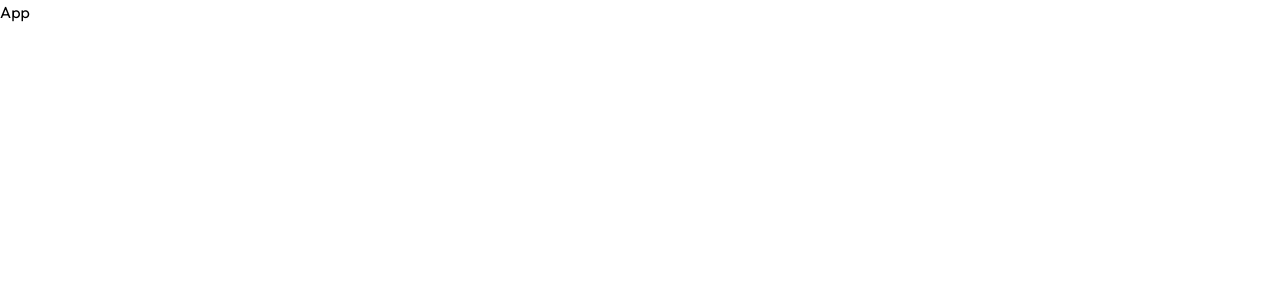
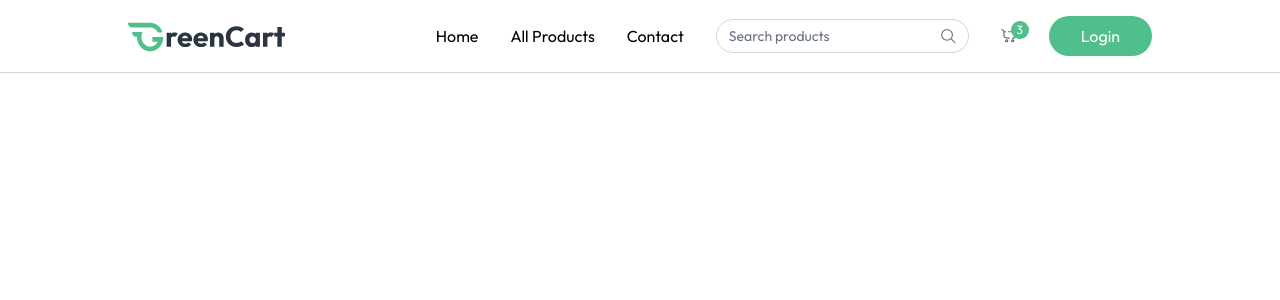
Before and after one commit to supuni97/GreenCart, a React (Vite) app in the folder client/: page / in a window 1280 px wide. Shown: the top 300 px of the page. Built offline with nearby package versions, Linux system fonts and the light colour scheme.

Commit message:
Updated navbar

```diff
--- a/client/src/App.jsx
+++ b/client/src/App.jsx
@@ -1,7 +1,12 @@
 import React from "react";
+import Navbar from "./components/Navbar";
 
 const App = () => {
-  return <div>App</div>;
+  return (
+    <div>
+      <Navbar />
+    </div>
+  );
 };
 
 export default App;
--- a/client/src/components/Navbar.jsx
+++ b/client/src/components/Navbar.jsx
@@ -1,22 +1,29 @@
+/* eslint-disable no-unused-vars */
 import React from "react";
+import { NavLink } from "react-router-dom";
+import { assets } from "../assets/assets.js";
+import { useAppContext } from "../context/AppContext.jsx";
 
 const Navbar = () => {
   const [open, setOpen] = React.useState(false);
+  const { user, setUser, setShowUserLogin, navigate } = useAppContext();
+
+  const logout = async () => {
+    setUser(null);
+    navigate("/");
+  };
+
   return (
     <nav className="flex items-center justify-between px-6 md:px-16 lg:px-24 xl:px-32 py-4 border-b border-gray-300 bg-white relative transition-all">
-      <a href="#">
-        <img
-          className="h-9"
-          src="https://raw.githubusercontent.com/prebuiltui/prebuiltui/main/assets/dummyLogo/dummyLogoColored.svg"
-          alt="dummyLogoColored"
-        />
-      </a>
+      <NavLink to="/">
+        <img className="h-9" src={assets.logo} alt="logo" />
+      </NavLink>
 
       {/* Desktop Menu */}
       <div className="hidden sm:flex items-center gap-8">
-        <a href="#">Home</a>
-        <a href="#">About</a>
-        <a href="#">Contact</a>
+        <NavLink to="/">Home</NavLink>
+        <NavLink to="/products">All Products</NavLink>
+        <NavLink to="/">Contact</NavLink>
 
         <div className="hidden lg:flex items-center text-sm gap-2 border border-gray-300 px-3 rounded-full">
           <input
@@ -24,54 +31,25 @@ const Navbar = () => {
             type="text"
             placeholder="Search products"
           />
-          <svg
-            width="16"
-            height="16"
-            viewBox="0 0 16 16"
-            fill="none"
-            xmlns="http://www.w3.org/2000/svg"
-          >
-            <path
-              d="M10.836 10.615 15 14.695"
-              stroke="#7A7B7D"
-              stroke-width="1.2"
-              stroke-linecap="round"
-              stroke-linejoin="round"
-            />
-            <path
-              clip-rule="evenodd"
-              d="M9.141 11.738c2.729-1.136 4.001-4.224 2.841-6.898S7.67.921 4.942 2.057C2.211 3.193.94 6.281 2.1 8.955s4.312 3.92 7.041 2.783"
-              stroke="#7A7B7D"
-              stroke-width="1.2"
-              stroke-linecap="round"
-              stroke-linejoin="round"
-            />
-          </svg>
+          <img src={assets.search_icon} alt="search" className="w-4 h-4" />
         </div>
 
         <div className="relative cursor-pointer">
-          <svg
-            width="18"
-            height="18"
-            viewBox="0 0 14 14"
-            fill="none"
-            xmlns="http://www.w3.org/2000/svg"
-          >
-            <path
-              d="M.583.583h2.333l1.564 7.81a1.17 1.17 0 0 0 1.166.94h5.67a1.17 1.17 0 0 0 1.167-.94l.933-4.893H3.5m2.333 8.75a.583.583 0 1 1-1.167 0 .583.583 0 0 1 1.167 0m6.417 0a.583.583 0 1 1-1.167 0 .583.583 0 0 1 1.167 0"
-              stroke="#615fff"
-              stroke-linecap="round"
-              stroke-linejoin="round"
+          <img
+            src={assets.nav_cart_icon}
+            alt="cart"
+            className="w-4 opacity-80"
           />
-          </svg>
-          <button className="absolute -top-2 -right-3 text-xs text-white bg-indigo-500 w-[18px] h-[18px] rounded-full">
+          <button className="absolute -top-2 -right-3 text-xs text-white bg-primary w-[18px] h-[18px] rounded-full">
             3
           </button>
         </div>
 
-        <button className="cursor-pointer px-8 py-2 bg-indigo-500 hover:bg-indigo-600 transition text-white rounded-full">
+        {
+          <button className="cursor-pointer px-8 py-2 bg-primary hover:bg-primary-dull transition text-white rounded-full">
             Login
           </button>
+        }
       </div>
 
       <button
@@ -80,38 +58,50 @@ const Navbar = () => {
         className="sm:hidden"
       >
         {/* Menu Icon SVG */}
-        <svg
-          width="21"
-          height="15"
-          viewBox="0 0 21 15"
-          fill="none"
-          xmlns="http://www.w3.org/2000/svg"
-        >
-          <rect width="21" height="1.5" rx=".75" fill="#426287" />
-          <rect x="8" y="6" width="13" height="1.5" rx=".75" fill="#426287" />
-          <rect x="6" y="13" width="15" height="1.5" rx=".75" fill="#426287" />
-        </svg>
+        <img src={assets.menu_icon} alt="menu" />
       </button>
 
       {/* Mobile Menu */}
+      {open && (
         <div
           className={`${
             open ? "flex" : "hidden"
           } absolute top-[60px] left-0 w-full bg-white shadow-md py-4 flex-col items-start gap-2 px-5 text-sm md:hidden`}
         >
-        <a href="#" className="block">
+          <NavLink to="/" onClick={() => setOpen(false)}>
             Home
-        </a>
-        <a href="#" className="block">
-          About
-        </a>
-        <a href="#" className="block">
+          </NavLink>
+          <NavLink to="/products" onClick={() => setOpen(false)}>
+            All Products
+          </NavLink>
+          {user && (
+            <NavLink to="/products" onClick={() => setOpen(false)}>
+              My Orders
+            </NavLink>
+          )}
+          <NavLink to="/" onClick={() => setOpen(false)}>
             Contact
-        </a>
-        <button className="cursor-pointer px-6 py-2 mt-2 bg-indigo-500 hover:bg-indigo-600 transition text-white rounded-full text-sm">
+          </NavLink>
+          {!user ? (
+            <button
+              onClick={() => {
+                setOpen(false);
+                setShowUserLogin(true);
+              }}
+              className="cursor-pointer px-6 py-2 mt-2 bg-primary hover:bg-primary-dull transition text-white rounded-full text-sm"
+            >
               Login
             </button>
+          ) : (
+            <button
+              onClick={logout}
+              className="cursor-pointer px-6 py-2 mt-2 bg-primary hover:bg-primary-dull transition text-white rounded-full text-sm"
+            >
+              Logout
+            </button>
+          )}
         </div>
+      )}
     </nav>
   );
 };
--- a/client/src/context/AppContext.jsx
+++ b/client/src/context/AppContext.jsx
@@ -6,10 +6,19 @@ export const AppContext = createContext();
 
 export const AppContextProvider = ({ children }) => {
   const navigate = useNavigate();
-  const [user, setUser] = useState(null);
+  const [user, setUser] = useState(true);
   const [isSeller, setIsSeller] = useState(false);
+  const [showUserLogin, setShowUserLogin] = useState(false);
 
-  const value = { navigate, user, setUser, setIsSeller, isSeller };
+  const value = {
+    navigate,
+    user,
+    setUser,
+    setIsSeller,
+    isSeller,
+    showUserLogin,
+    setShowUserLogin,
+  };
   return <AppContext.Provider value={value}>{children}</AppContext.Provider>;
 };
 
```
Lines whose indentation alone changed are shown as unchanged.
